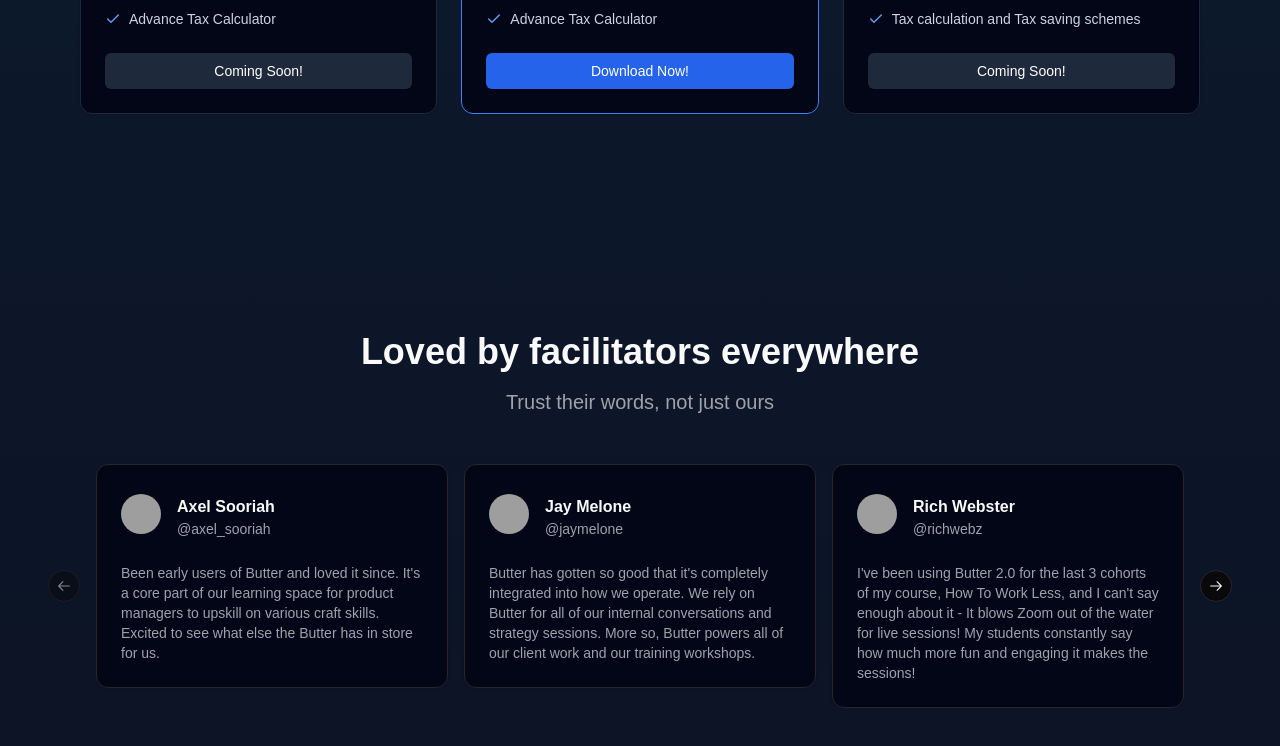
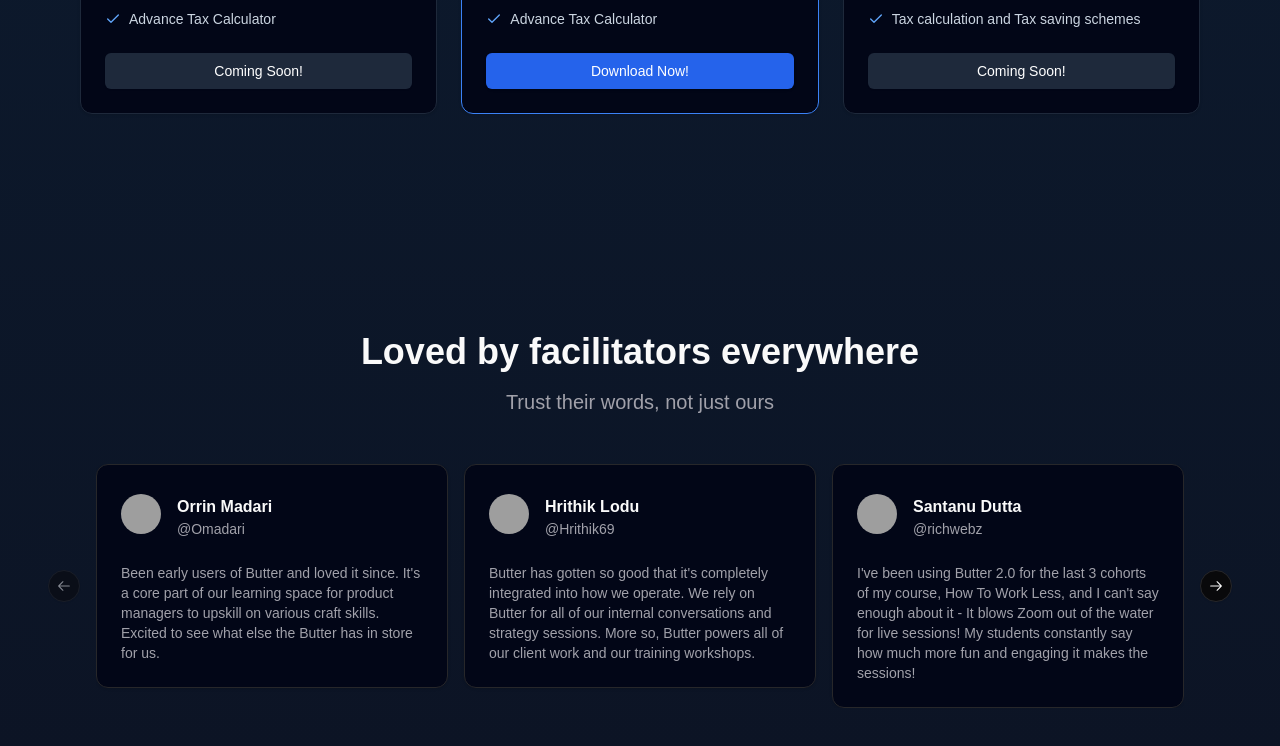
Before and after one commit to DevHrithik/Resolva, a Next.js app: page / in a window 1280 px wide. Shown: the part 2140-2886 px from the top of the page. Built offline with nearby package versions, Linux system fonts and the light colour scheme; grey boxes are pictures that could not be loaded.

Commit message:
workig on landing page

```diff
--- a/components/landing-page/testimonial.tsx
+++ b/components/landing-page/testimonial.tsx
@@ -22,21 +22,21 @@
 
 const testimonials: Testimonial[] = [
   {
-    name: "Axel Sooriah",
-    handle: "@axel_sooriah",
+    name: "Orrin Madari",
+    handle: "@Omadari",
     image: "/placeholder.svg?height=40&width=40",
     content:
       "Been early users of Butter and loved it since. It's a core part of our learning space for product managers to upskill on various craft skills. Excited to see what else the Butter has in store for us.",
   },
   {
-    name: "Jay Melone",
-    handle: "@jaymelone",
+    name: "Hrithik Lodu",
+    handle: "@Hrithik69",
     image: "/placeholder.svg?height=40&width=40",
     content:
       "Butter has gotten so good that it's completely integrated into how we operate. We rely on Butter for all of our internal conversations and strategy sessions. More so, Butter powers all of our client work and our training workshops.",
   },
   {
-    name: "Rich Webster",
+    name: "Santanu Dutta",
     handle: "@richwebz",
     image: "/placeholder.svg?height=40&width=40",
     content:
```
